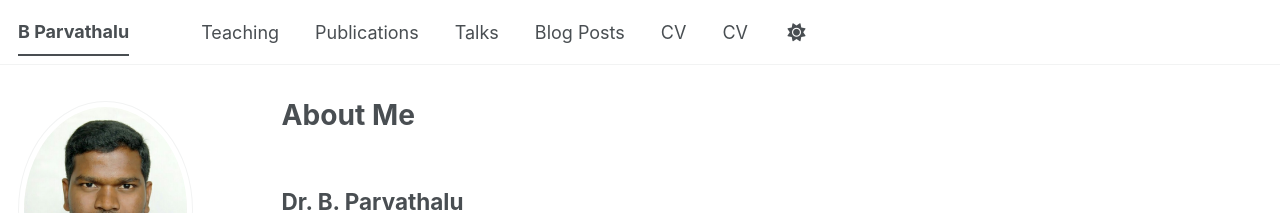
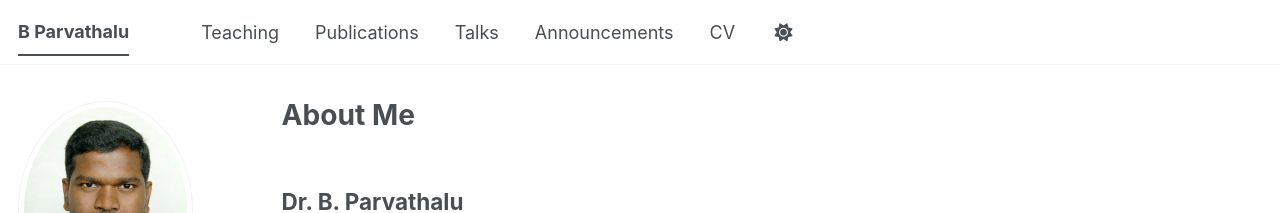
Before and after one commit to drbp-kcd/drbp-kcd.github.io, a Jekyll site: the page built from _pages/about.md, in a window 1280 px wide. Shown: the top 213 px of the page. Built offline with Jekyll 4.4.1, drawn with Linux system fonts in a browser that asks for light colours; a style sheet for code colours, icons or effects is not loaded.

Commit message:
Modify navigation links in navigation.yml
Updated navigation links by adding 'Announcements' and removing 'Portfolio', 'Resources', and 'CV' links.

```diff
--- a/_data/navigation.yml
+++ b/_data/navigation.yml
@@ -17,17 +17,17 @@ main:
   - title: "Talks"
     url: /talks/
 
-  # - title: "Portfolio"
-  #  url: /portfolio/
+  # - title: "Resources"
+  #  url: /resources/
 
-  - title: "Blog Posts"
-    url: /year-archive/
+  - title: "Announcements"
+    url: /announcements/
 
   - title: "CV"
     url: /cv/
 
-  - title: "CV"
-    url: /cv-json/
+  # - title: "CV"
+  #  url: /cv-json/
 
   #  - title: "Guide"
   #  url: /markdown/
```
